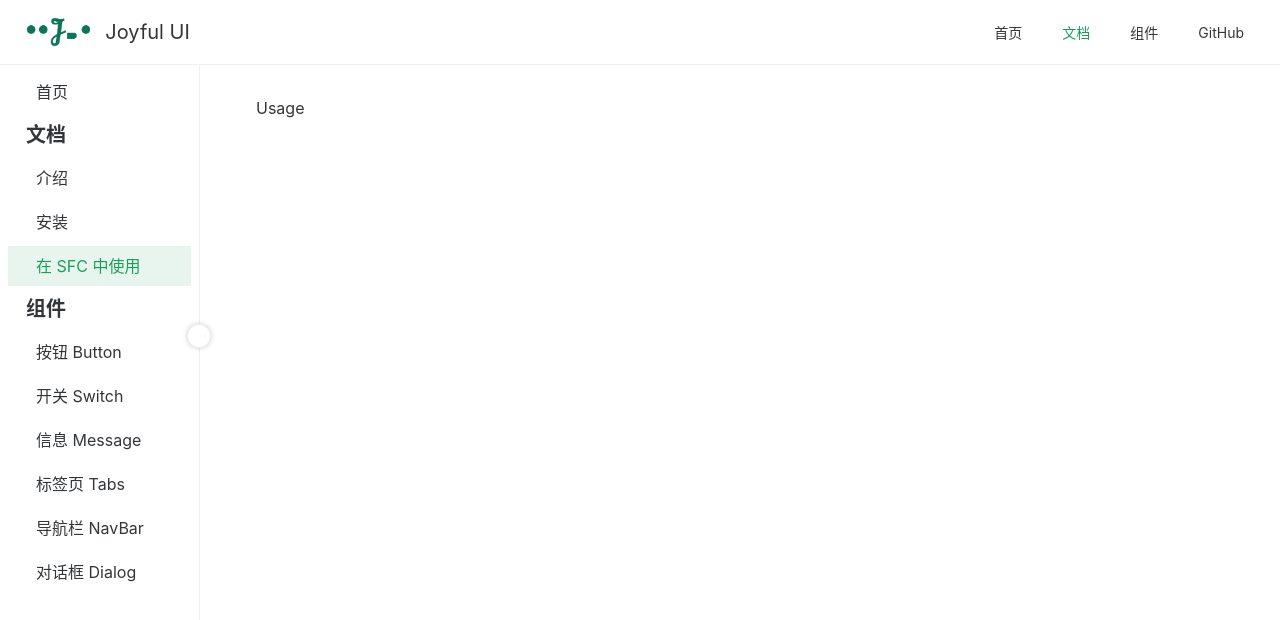
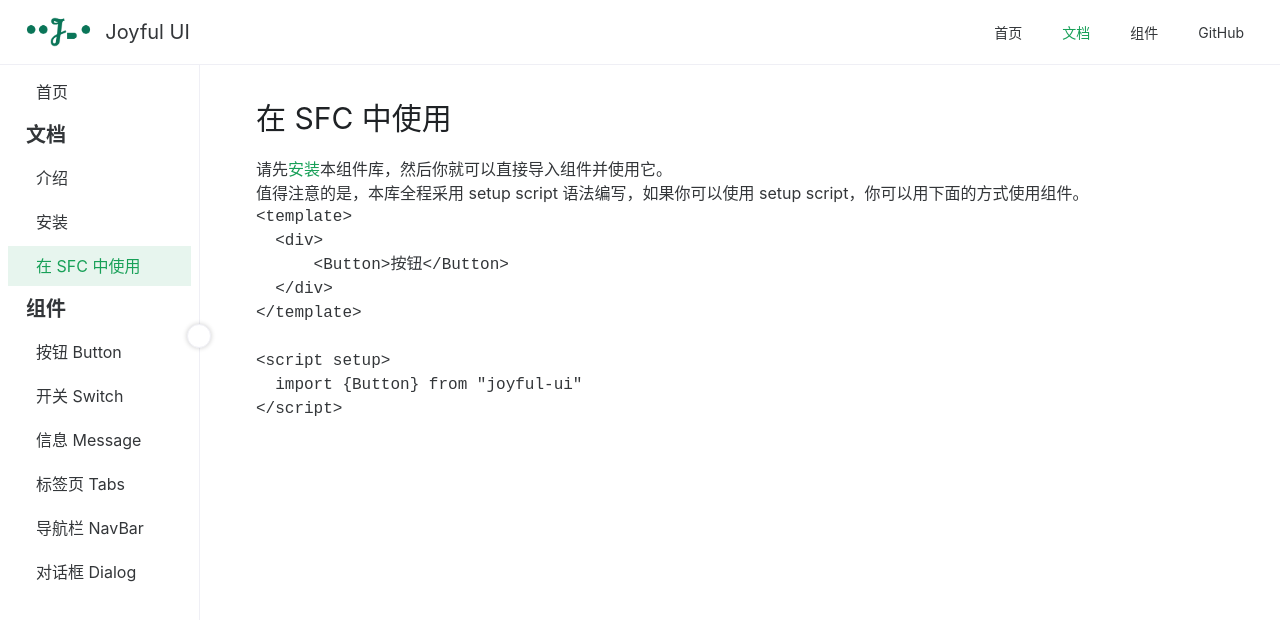
Before and after one commit to 12callie/joyful-ui, a Vue app: page /joyful/doc/usage in a window 1280 px wide. Shown: the top 620 px of the page. Built offline with nearby package versions, Linux system fonts and the light colour scheme.

Commit message:
添加文档内容

```diff
--- /dev/null
+++ b/src/assets/styles/docStyle.scss
@@ -0,0 +1,15 @@
+@import "./common.scss";
+
+article {
+  h1 {
+    margin-bottom: 16px;
+  }
+
+  a {
+    color: $theme-color;
+
+    &:hover {
+      text-decoration: none;
+    }
+  }
+}
--- a/src/components/Button1.demo.vue
+++ b/src/components/Button1.demo.vue
@@ -1,4 +1,4 @@
-<demo>常规用法</demo>
+<demo>基础用法</demo>
 <template>
   <Button>Default</Button>
   <Button theme="primary">Primary</Button>
--- a/src/views/DialogDemo.vue
+++ b/src/views/DialogDemo.vue
@@ -11,7 +11,7 @@ const dialog2Description = ref('调用一个函数就可以打开对话框了。
 <template>
   <div class="button-demos">
     <h1 class="component-demos-h1">对话框 Dialog</h1>
-    <p></p>
+    <p>弹出模态框，常用于消息提示、消息确认，或在当前页面内完成特定的交互操作，支持函数调用和组件调用两种方式。</p>
     <h2 class="component-demos-h2">演示</h2>
     <div class="component-demos">
       <Demo :component="Dialog1Demo" />
--- a/src/views/Install.vue
+++ b/src/views/Install.vue
@@ -1,11 +1,24 @@
 <script lang="ts" setup>
-
-
 </script>
 
-
 <template>
-  install
+  <article>
+    <h1>安装</h1>
+    <p class="notice">注意，joyful-ui 仅支持 Vue3。</p>
+    <br />
+    <p>使用 npm 安装</p>
+    <pre>npm install joyful-ui</pre>
+    <p>使用 yarn 安装</p>
+    <pre>yarn add joyful-ui</pre>
+  </article>
 </template>
 
-<style scoped lang="scss"></style>
+<style lang="scss" scoped>
+@import "../assets/styles/docStyle.scss";
+
+.notice {
+  font-size: 14px;
+  padding: 0 12px;
+  border-left: 4px solid rgb(224, 224, 230);
+}
+</style>
--- a/src/views/Intro.vue
+++ b/src/views/Intro.vue
@@ -1,11 +1,18 @@
 <script lang="ts" setup>
-
-
 </script>
 
-
 <template>
-  intro
+  <article>
+    <h1>介绍</h1>
+    <p>Joyful UI 是一个 Vue3 的组件库。</p>
+    <p>要了解如何安装，参见<a href="/joyful/doc/install">安装</a>。</p>
+    <p>
+      这个项目的初衷并不是真的要做出一个很牛的组件库，完全是出于学习 Vue3
+      的新特性而写。所以我要再次强调，不要将此 UI 库用于生产环境。
+    </p>
+  </article>
 </template>
 
-<style scoped lang="scss"></style>
+<style lang="scss" scoped>
+@import "../assets/styles/docStyle.scss";
+</style>
--- a/src/views/SwitchDemo.vue
+++ b/src/views/SwitchDemo.vue
@@ -12,6 +12,7 @@ const switch4Description = ref('开关可以设为方形。')
 <template>
   <div class="button-demos">
     <h1 class="component-demos-h1">开关 Switch</h1>
+    <p>用于在打开和关闭状态之间进行切换。</p>
     <h2 class="component-demos-h2">演示</h2>
     <div class="component-demos">
       <Demo :component="Switch1Demo"></Demo>
@@ -21,6 +22,3 @@ const switch4Description = ref('开关可以设为方形。')
     </div>
   </div>
 </template>
-
-
-<style lang="scss" scoped></style>
--- a/src/views/Usage.vue
+++ b/src/views/Usage.vue
@@ -1,11 +1,31 @@
 <script lang="ts" setup>
-
-
 </script>
 
+<template>
+  <article>
+    <h1>在 SFC 中使用</h1>
+    <p>
+      请先<a href="/joyful/doc/install">安装</a
+    >本组件库，然后你就可以直接导入组件并使用它。
+    </p>
+    <p>
+      值得注意的是，本库全程采用 setup script 语法编写，如果你可以使用 setup
+      script，你可以用下面的方式使用组件。
+    </p>
+    <pre>
+&lt;template&gt;
+  &lt;div&gt;
+      &lt;Button&gt;按钮&lt;/Button&gt;
+  &lt;/div&gt;
+&lt;/template&gt;
 
-<template>
-  Usage
+&lt;script setup&gt;
+  import {Button} from "joyful-ui"
+&lt;/script&gt;
+ </pre>
+  </article>
 </template>
 
-<style scoped lang="scss"></style>
+<style lang="scss" scoped>
+@import "../assets/styles/docStyle.scss";
+</style>
```
